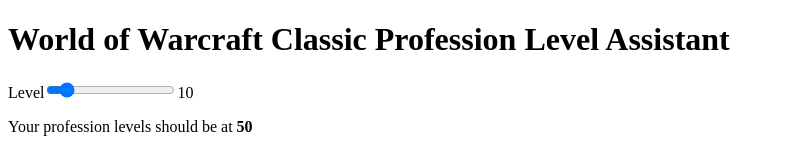
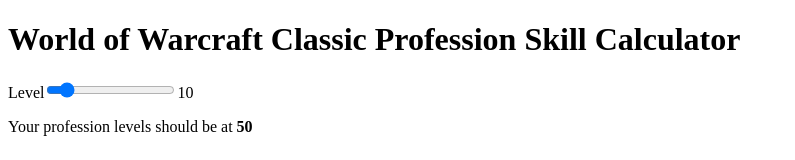
Before and after one commit to Adamduehansen/wow-classic-prof-skill-calculator, a React (Vite) app: page / in a window 1280 px wide. Shown: the top 160 px of the page, without its empty margins (0-795 px from the left). Built offline with nearby package versions, Linux system fonts and the light colour scheme.

Commit message:
Renames project.

```diff
--- a/package.json
+++ b/package.json
@@ -1,5 +1,5 @@
 {
-  "name": "wow-classic-profession-skill-meter",
+  "name": "wow-classic-profession-skill-calculator",
   "private": true,
   "version": "0.0.0",
   "type": "module",
--- a/src/App.tsx
+++ b/src/App.tsx
@@ -9,7 +9,7 @@
     <div>
       <header>
         <h1 tabIndex={0}>
-          World of Warcraft Classic Profession Level Assistant
+          World of Warcraft Classic Profession Skill Calculator
         </h1>
       </header>
       <main>
```
